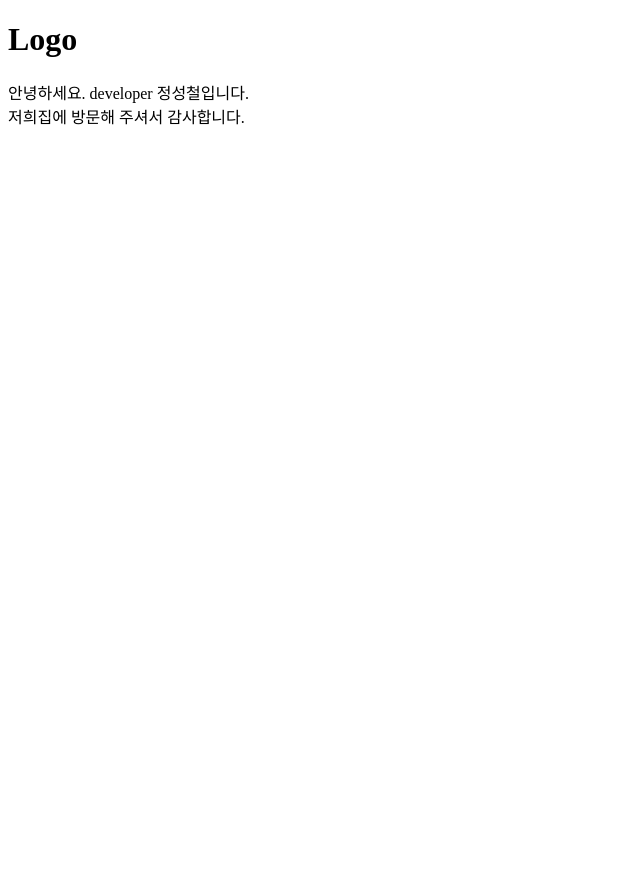
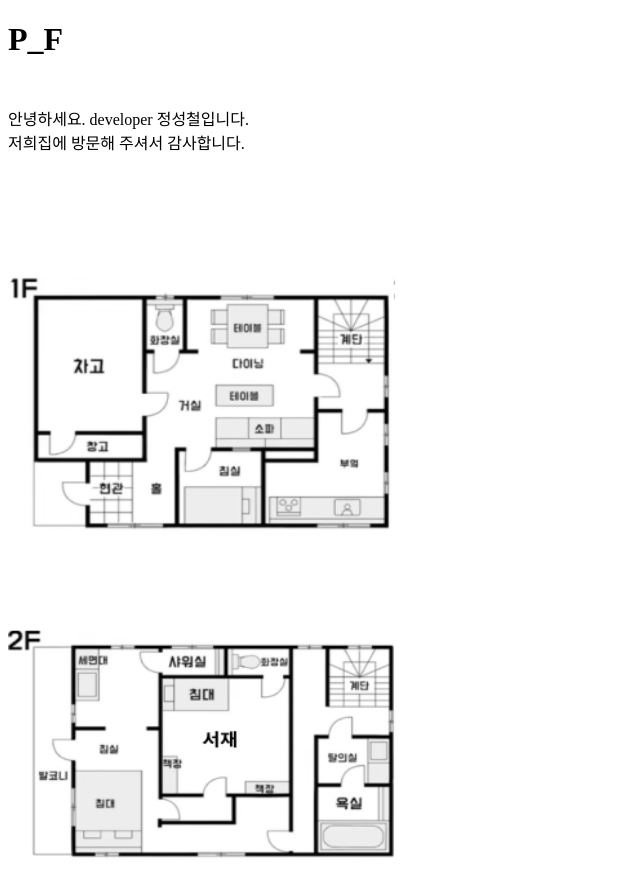
Before and after one commit to pflying1/My_portfolio, a React app: page / in a window 1280 px wide. Shown: the whole page, without its empty margins (0-640 px from the left). Before the commit the page ends 800 px from the top, so only its background shows below. Built offline with nearby package versions, Linux system fonts and the light colour scheme.

Commit message:
메인 레이아웃

```diff
--- a/package.json
+++ b/package.json
@@ -34,6 +34,7 @@
     "@types/webpack": "^5.28.1",
     "@typescript-eslint/eslint-plugin": "^5.62.0",
     "babel-loader": "^9.1.3",
+    "css-loader": "^6.8.1",
     "eslint": "^8.44.0",
     "eslint-config-prettier": "^8.8.0",
     "eslint-config-standard-with-typescript": "^36.0.0",
@@ -44,6 +45,7 @@
     "eslint-webpack-plugin": "^4.0.1",
     "html-webpack-plugin": "^5.5.3",
     "prettier": "^3.0.0",
+    "style-loader": "^3.3.3",
     "ts-loader": "^9.4.4",
     "ts-node": "^10.9.1",
     "typescript": "^5.1.6",
--- a/src/components/logo.tsx
+++ b/src/components/logo.tsx
@@ -2,8 +2,8 @@ import React from "react";
 
 const logo:React.FC = () => {
   return (
-      <div>
-        <h1>Logo</h1>
+      <div className="mainLogoCss">
+        <h1>P_F</h1>
       </div>
     );
 }
--- /dev/null
+++ b/src/components/mainImage.tsx
@@ -0,0 +1,11 @@
+import React from "react";
+
+const mainImage :React.FC = () => {
+  return (
+      <div className="mainBodyCss">
+        <div className="mainImageCss"></div>
+      </div>
+  )
+}
+
+export default mainImage;
--- a/src/components/introduce.tsx
+++ b/src/components/mainIntroduce.tsx
@@ -2,7 +2,7 @@ import React from 'react';
 
 const App: React.FC = () => {
   return (
-    <div>
+    <div className='mainNavCss'>
       <div>안녕하세요. developer 정성철입니다.<br></br>저희집에 방문해 주셔서 감사합니다. </div>
     </div>
   );
--- a/src/containers/main.tsx
+++ b/src/containers/main.tsx
@@ -1,12 +1,15 @@
 import React from "react";
-import App from "../components/introduce"
+import App from "../components/mainIntroduce"
 import Logo from "../components/logo"
+import MainImage from "../components/mainImage"
+import "../styles/main.css"
 
 const main:React.FC = () => {
   return (
-    <div>
+    <div className="mainCss">
       <Logo />
       <App />
+      <MainImage />
     </div>
   )
 }
--- /dev/null
+++ b/src/styles/main.css
@@ -0,0 +1,27 @@
+.mainCss {
+  width:400px;
+  height:850px;
+  background-color: white;
+}
+.mainLogoCss {
+  width : 100%;
+  height: 10%;
+}
+.mainNavCss {
+  width : 100%;
+  height: 20%;
+}
+.mainBodyCss {
+  width : 100%;
+  height: 70%;
+  display: flex;
+  justify-content: center;
+  align-items: center;
+}
+.mainImageCss {
+  width : 100%;
+  height: 100%;
+  background-repeat: no-repeat;
+  background-size : 100% 100%;
+  background-image: url("../asset/housedrawing.png");
+}
--- a/webpack.config.js
+++ b/webpack.config.js
@@ -21,6 +21,13 @@ module.exports = {
             ],
           },
         },
+      },
+      {
+        test: /\.css$/,
+        use: [
+          'style-loader',
+          'css-loader',
+        ],
       },
     ],
   },
```
Also changed, not shown: src/asset/housedrawing.png (added), src/styles/styles.tsx (deleted), 1 other file (tests, documents, lock files or other folders).
